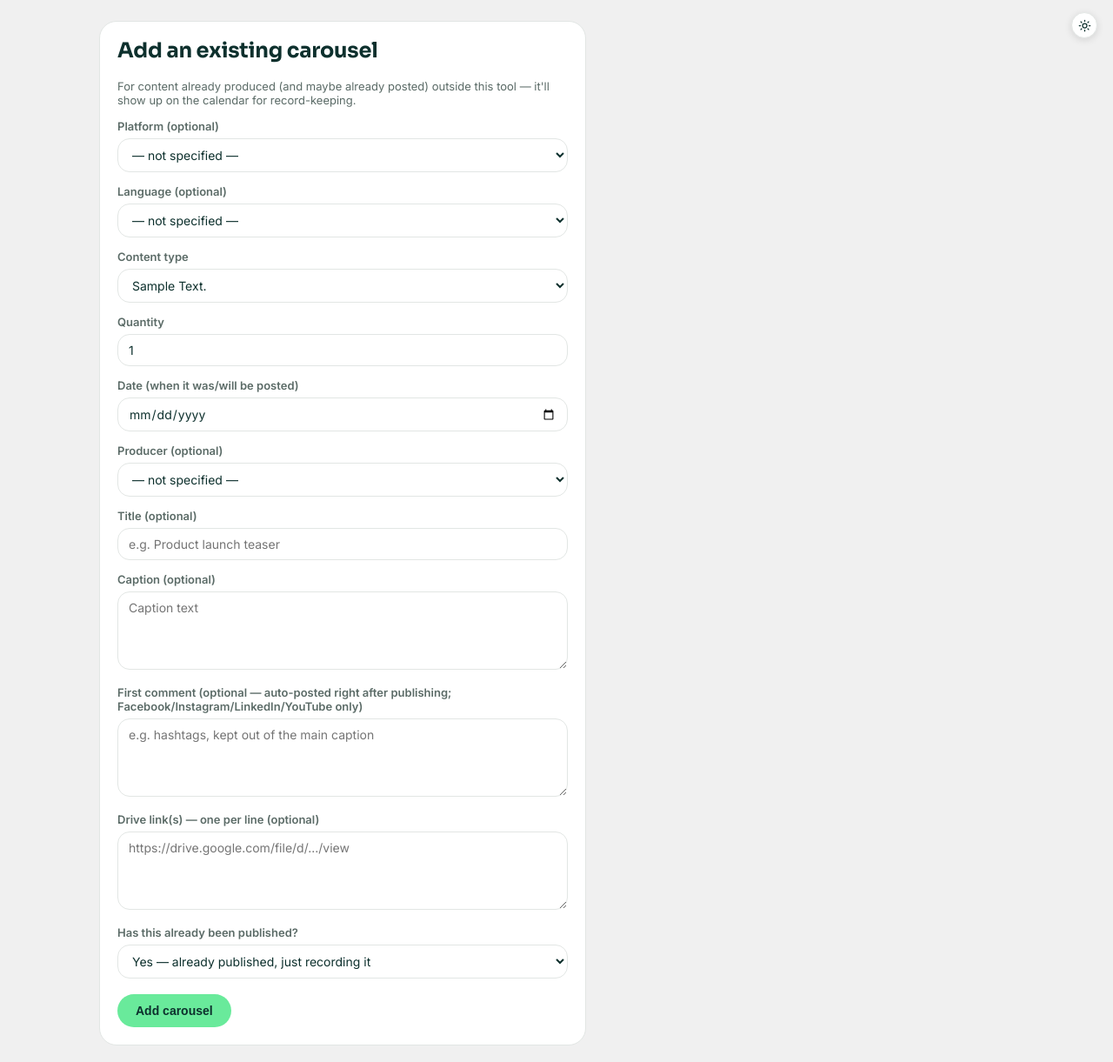
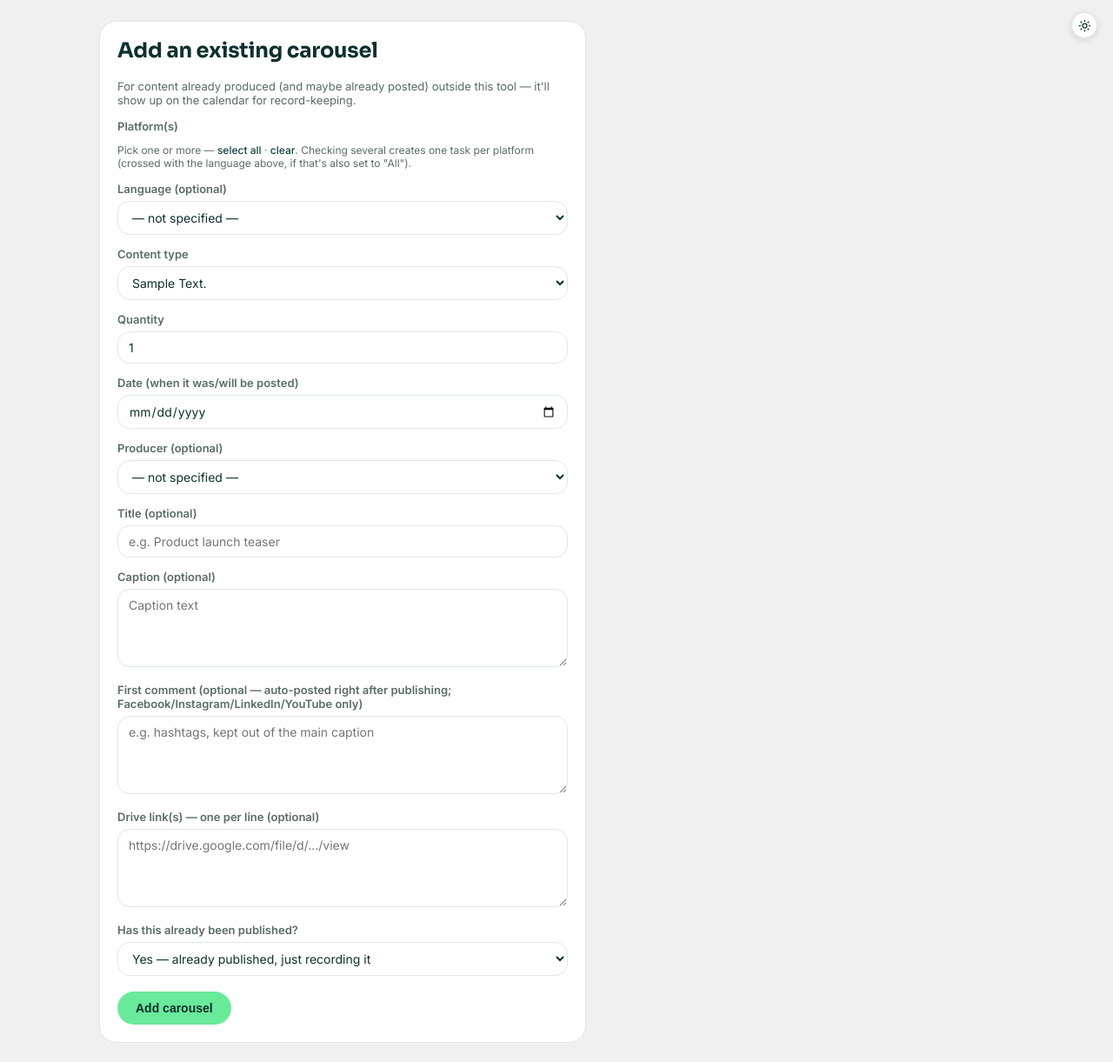
Before and after one commit to khoitran-tdd711/content-ops, a Python web app: template templates/order_import.html in a window 1280 px wide. Shown: the top 1221 px of the page at 87% size. After the commit the page ends 1199 px from the top, so only its background shows below. Run offline with Jinja, Linux system fonts and the light colour scheme; the template is opened without the code that fills it: most values are stand-ins (such as "Sample title", 1, 10 or a date in 2020).

Commit message:
Update order_import.html

```diff
--- a/templates/order_import.html
+++ b/templates/order_import.html
@@ -5,11 +5,21 @@
   <h2 style="margin-top:0">Add an existing carousel</h2>
   <p class="muted">For content already produced (and maybe already posted) outside this tool — it'll show up on the calendar for record-keeping.</p>
   <form method="post">
-    <label>Platform (optional)</label>
-    <select name="platform">
-      {% for p in platforms %}<option value="{{ p }}" {{ 'selected' if p == 'instagram' }}>{{ p|title }}</option>{% endfor %}
-      <option value="">— not specified —</option>
-    </select>
+    <label>Platform(s)</label>
+    <div id="import-platforms" style="display:flex;flex-wrap:wrap;gap:14px;margin:0 0 6px">
+      {% for p in platforms %}
+      <label style="display:flex;align-items:center;gap:6px;margin:0;font-weight:500;font-size:13px;cursor:pointer">
+        <input type="checkbox" name="platforms" value="{{ p }}" {{ 'checked' if p == 'instagram' }} style="width:auto;margin:0">
+        {{ p|title }}
+      </label>
+      {% endfor %}
+    </div>
+    <p class="muted" style="margin:0 0 14px;font-size:12px">
+      Pick one or more —
+      <a href="#" onclick="document.querySelectorAll('#import-platforms input').forEach(function(c){c.checked=true}); return false;">select all</a> ·
+      <a href="#" onclick="document.querySelectorAll('#import-platforms input').forEach(function(c){c.checked=false}); return false;">clear</a>.
+      Checking several creates one task per platform (crossed with the language above, if that's also set to "All").
+    </p>
 
     <label>Language (optional)</label>
     <select name="language">
```
